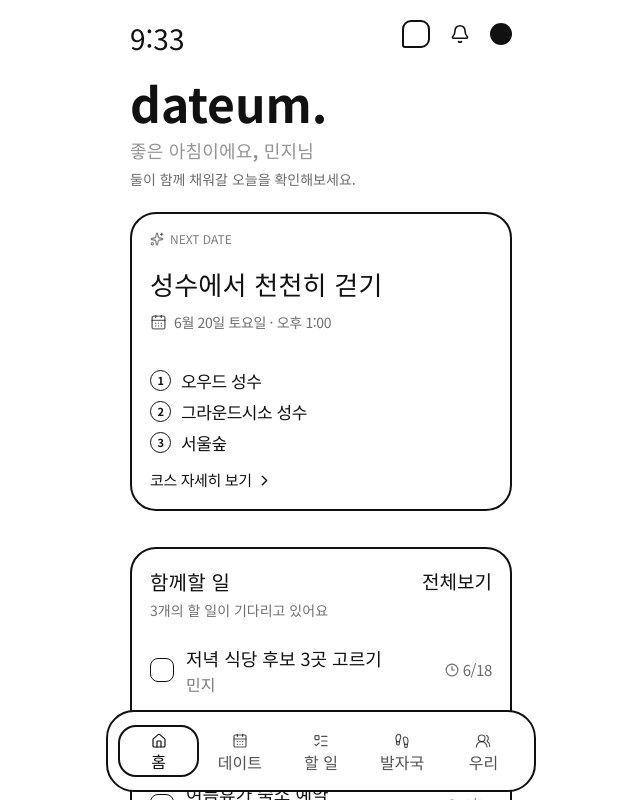
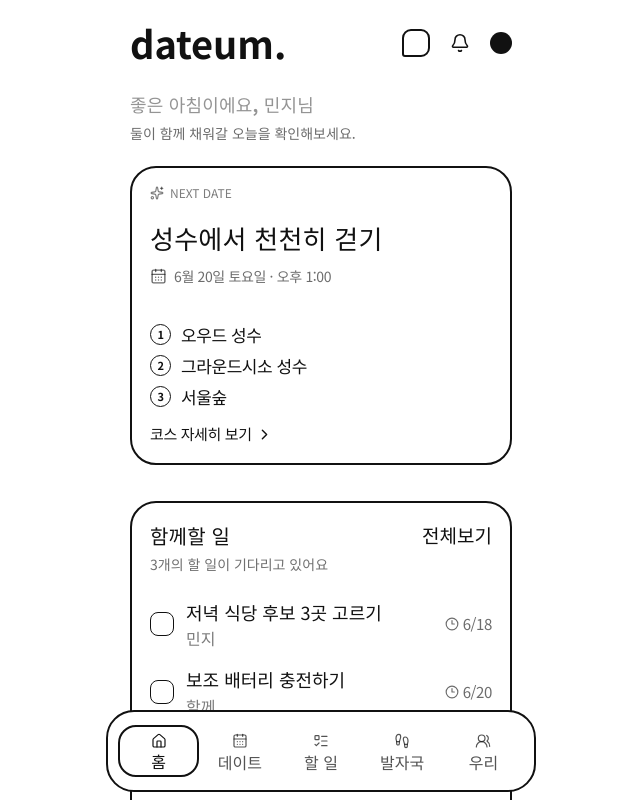
Before and after one commit to yejinrla/dateum, a React (Vite) app: page / in a window 1280 px wide. Shown: the top 800 px of the page, without its empty margins (319-959 px from the left). Built offline with nearby package versions, Linux system fonts and the light colour scheme; a web font is replaced by a local one.

Commit message:
Replace header time with logo

```diff
--- a/src/styles.css
+++ b/src/styles.css
@@ -2893,3 +2893,31 @@ body {
 .content .hero-card .text-button {
   font-size: 15px;
 }
+
+.mobile-header {
+  min-height: 82px;
+  padding: 24px;
+  display: flex !important;
+  align-items: center;
+  justify-content: space-between;
+}
+
+.mobile-header::before {
+  content: none;
+  display: none;
+}
+
+.mobile-header .brand {
+  display: flex;
+  align-items: center;
+}
+
+.mobile-header .brand strong::after {
+  font-size: 38px;
+  line-height: 1;
+}
+
+.mobile-actions {
+  position: static;
+  margin-left: auto;
+}
```
